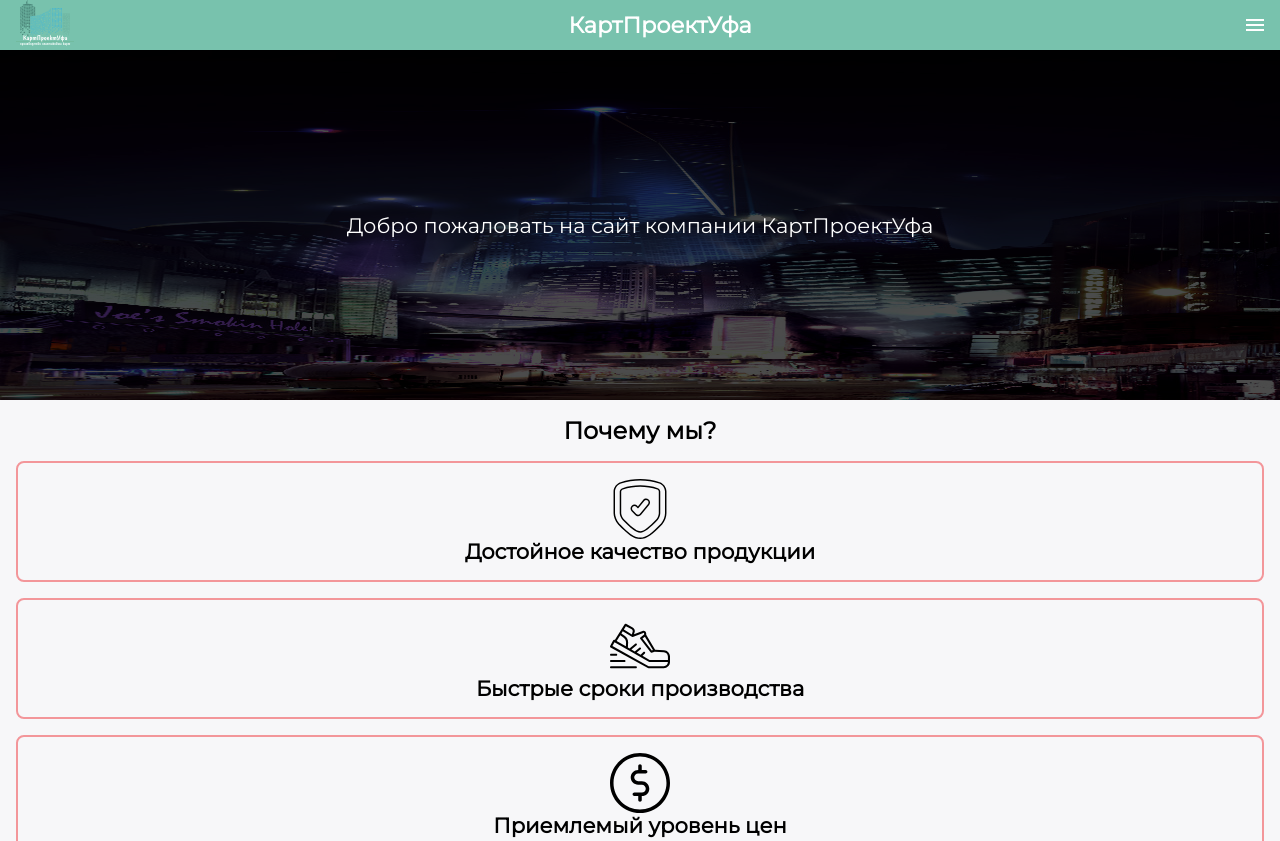
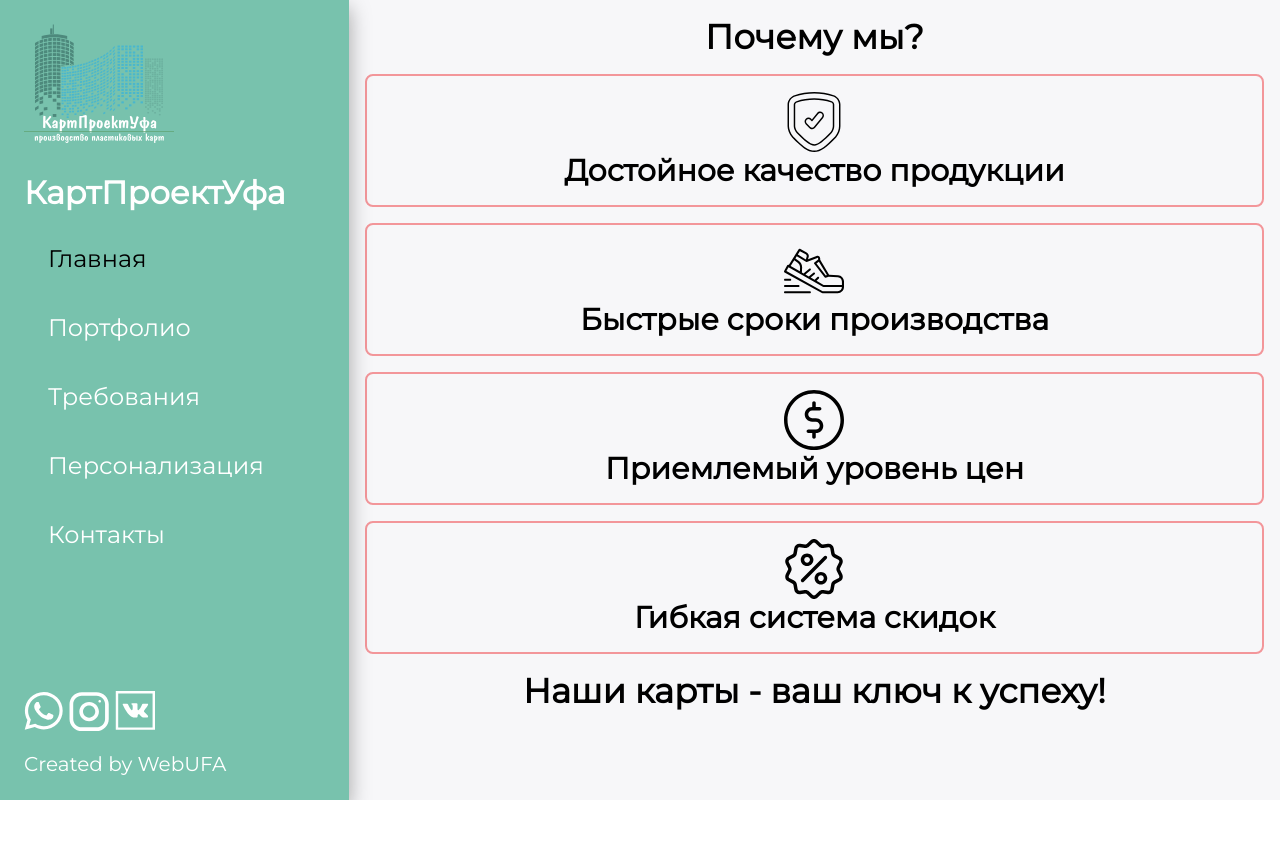
Before and after one commit to WebMastersUfa/CardProjectUfa, a website built with webpack: page src/index.html in a window 1280 px wide. Shown: the top 841 px of the page. After the commit the page ends 800 px from the top, so only its background shows below. Built offline with nearby package versions, Linux system fonts and the light colour scheme; files whose address does not match are found by name.

Commit message:
feat: add desktop navbar

```diff
--- a/src/index.html
+++ b/src/index.html
@@ -25,6 +25,14 @@
           <li class="list--item"><a href="./pages/personalization.html">Персонализация</a></li>
           <li class="list--item"><a href="./pages/contacts.html">Контакты</a></li>
         </ul>
+        <div class="navbar--footer">
+          <div class="footer-social">
+            <img src="../image/wats.svg" alt="whatsapp">
+            <img src="../image/inst.svg" alt="instagram">
+            <img src="../image/vk.svg" alt="vk">
+          </div>
+          <p>Created by WebUFA</p>
+        </div>
       </nav>
       <header class="header-slider">
         <div class="swiper-container">
@@ -53,6 +61,8 @@
         </div>
       </header>
       <main class="main-content">
+        <div class="main-content--image">
+        </div>
         <h1>Почему мы?</h1>
         <div class="main-content--advantages">
           <img src="./image/shield.svg" alt="logo">
--- a/src/scss/main.scss
+++ b/src/scss/main.scss
@@ -9,6 +9,9 @@
   padding: 0;
   font-family: $headings-font-family;
   font-size: 14px;
+  @media screen and (min-width: 1024px) {
+    font-size: 20px;
+  }
 }
 
 .wrapper{
@@ -16,6 +19,9 @@
   flex-direction: column;
   width: 100%;
   min-height: 100vh;
+  @media screen and (min-width: 1024px) {
+    flex-direction: row;
+  }
   .navbar{
     display: flex;
     width: 100%;
@@ -24,6 +30,18 @@
     align-items: center;
     justify-content: space-between;
     color: $white;
+    @media screen and (min-width: 1024px) {
+      height: 100vh;
+      flex-direction: column;
+      align-items: flex-start;
+      justify-content: flex-start;
+      position: sticky;
+      top: 0;
+      width: unset;
+      padding-left: 24px;
+      flex-grow: 1;
+      box-shadow: 0px 8px 20px rgba(0, 0, 0, 0.35);
+    }
     &--list{
       display: block;
       position: absolute;
@@ -34,33 +52,75 @@
       background-color: $primary;
       overflow: hidden;
       transition: all 0.4s;
+      @media screen and (min-width: 1024px) {
+        position: unset;
+        width: 100%;
+        height: unset;
+      }
       .list--item {
         list-style: none;
         margin-left: 16px;
+        padding: 8px;
+        transition: all 0.3s ease;
         a{
           display: inline-block;
           text-decoration: none;
           color: $white;
-          font-size: 1.6rem;
+          font-size: 1.2rem;
         }
         .active{
           color: $black;
         }
+        &:hover{
+          background: rgba(29, 154, 134, 0.11);
+          margin-left: 32px;
+        }
       }
       .list--item:nth-child(1){
         margin-top: 16px;
+        @media screen and (min-width: 1024px) {
+          margin-top: 24px;
+        }
       }
       .list--item:nth-child(n+2):nth-child(-n+4){
         margin-top: 16px;
         margin-bottom: 16px;
+        @media screen and (min-width: 1024px) {
+          margin-top: 24px;
+          margin-bottom: 24px;
+        }
+      }
+    }
+    &--footer{
+      display: none;
+      @media screen and (min-width: 1024px) {
+        display: block;
+        margin-top: auto;
+        margin-bottom: 24px;
+      }
+      .footer-social{
+        margin-bottom: 16px;
+        img{
+          width: 40px;
+          height: 40px;
+        }
       }
     }
     &--logo{
       margin-left: 16px;
+      @media screen and (min-width: 1024px) {
+        width: 150px;
+        height: 120px;
+        margin-left: 0;
+        margin-top: 24px;
+      }
     }
     &--header{
       font-size: 1.6rem;
       transition: all 0.4s;
+      @media screen and (min-width: 1024px) {
+        margin-top: 24px;
+      }
     }
     .burger{
       display: inline-block;
@@ -72,6 +132,9 @@
         background-color: $white;
         margin: 3px 0;
         transition: 0.4s;
+      }
+      @media screen and (min-width: 1024px) {
+        display: none;
       }
     }
     .change {
@@ -89,6 +152,9 @@
     }
   }
   .header-slider{
+    @media screen and (min-width: 1024px) {
+      display: none;
+    }
     .swiper-container{
       height: 350px;
       text-align: center;
@@ -126,6 +192,9 @@
     background: $gray-200;
     padding: 16px;
     flex: 1 0 auto;
+    @media screen and (min-width: 1024px) {
+      flex-grow: 5;
+    }
     h1{
       text-align: center;
       font-size: 1.7rem;
@@ -151,7 +220,6 @@
         margin-bottom: 0;
       }
     }
-
   }
   .footer{
     display: flex;
@@ -172,5 +240,8 @@
     img:last-child{
       margin-right: 16px;
     }
+    @media screen and (min-width: 1024px) {
+      display: none;
+    }
   }
 }
```
